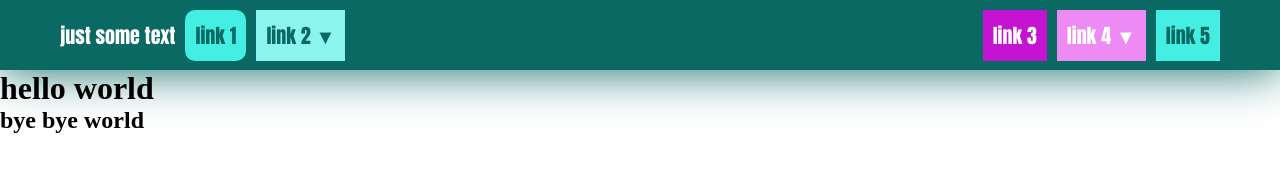
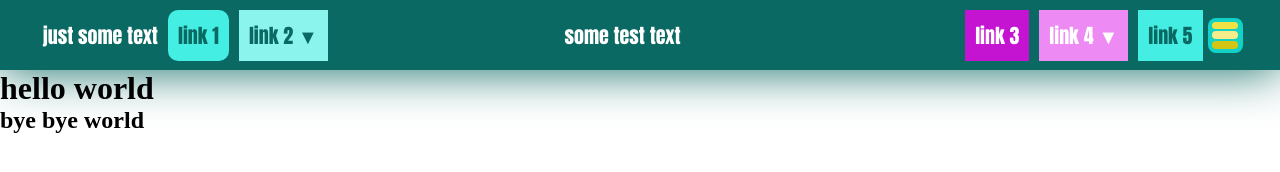
Before and after one commit to vtsells/Spray, a plain HTML site: page index.html in a window 1280 px wide. Drawn offline with Linux system fonts and the light colour scheme.

Commit message:
Burger Button

```diff
--- a/_less/basis.less
+++ b/_less/basis.less
@@ -2,14 +2,17 @@
 /*   Positioning wrapper classes  */
 .left{
      display: flex;
+     flex:1;
      justify-content: flex-start;
 }
 .right{
      display: flex;
+     flex:1;
      justify-content: flex-end;
 }
 .center{
      display: flex;
+     flex:1;
      justify-content: center;
 }
 /*  Styling classes */
--- a/_less/nav.less
+++ b/_less/nav.less
@@ -22,7 +22,7 @@ html,body{
      flex-direction: row;
      flex-basis: @pagewidth;
      max-width: @pagewidth;
-     justify-content: space-between;
+
 }
 /*   Nav tag and children element styling    */
 nav {
@@ -91,3 +91,23 @@ nav {
           }
      }
 }
+.collapse{
+
+     height:@navheight*.5;
+     width:@navheight*.5;
+     display: flex;
+     flex-direction: column;
+     align-self: center;
+     align-items: center;
+     justify-content: space-between;
+     order:10;
+     padding:4px;
+     border-radius: 8px;
+     & .bar{
+
+          height:27%;
+          width:95%;
+
+          border-radius: 100px;
+     }
+}
--- a/index.html
+++ b/index.html
@@ -7,9 +7,13 @@
   </head>
   <body>
     <nav class="qua">
+      <div class="collapse ter hover">
+        <div class="bar c2p"></div>
+        <div class="bar c2s"></div>
+        <div class="bar c2t"></div>
+      </div>
       <div class="nav-wrapper">
-        <div class="left">
-          <ul>
+        <ul class="left">
           <li>just some text</li>
           <li><a class="rounded pri hover">link 1</a></li>
           <li class="sub-menu"><a class="sec hover">link 2</a>
@@ -23,9 +27,10 @@
             </div>
           </li>
         </ul>
-        </div>
-        <div class="right">
-          <ul>
+        <ul class="center">
+          <li>some test text</li>
+        </ul>
+        <ul class="right">
           <li><a class="c1t hover">link 3</a></li>
           <li class="sub-menu"><a class="c1s hover">link 4</a>
             <div class="sub-menu right">
@@ -40,7 +45,6 @@
           <li><a class="pri hover">link 5</a></li>
         </ul>
       </div>
-      </div>
     </nav>
     <h1>hello world</h1>
     <h2>bye bye world</h2>
```
Also changed, not shown: css/Spray.css, 1 other file. Lines whose indentation alone changed are shown as unchanged.
